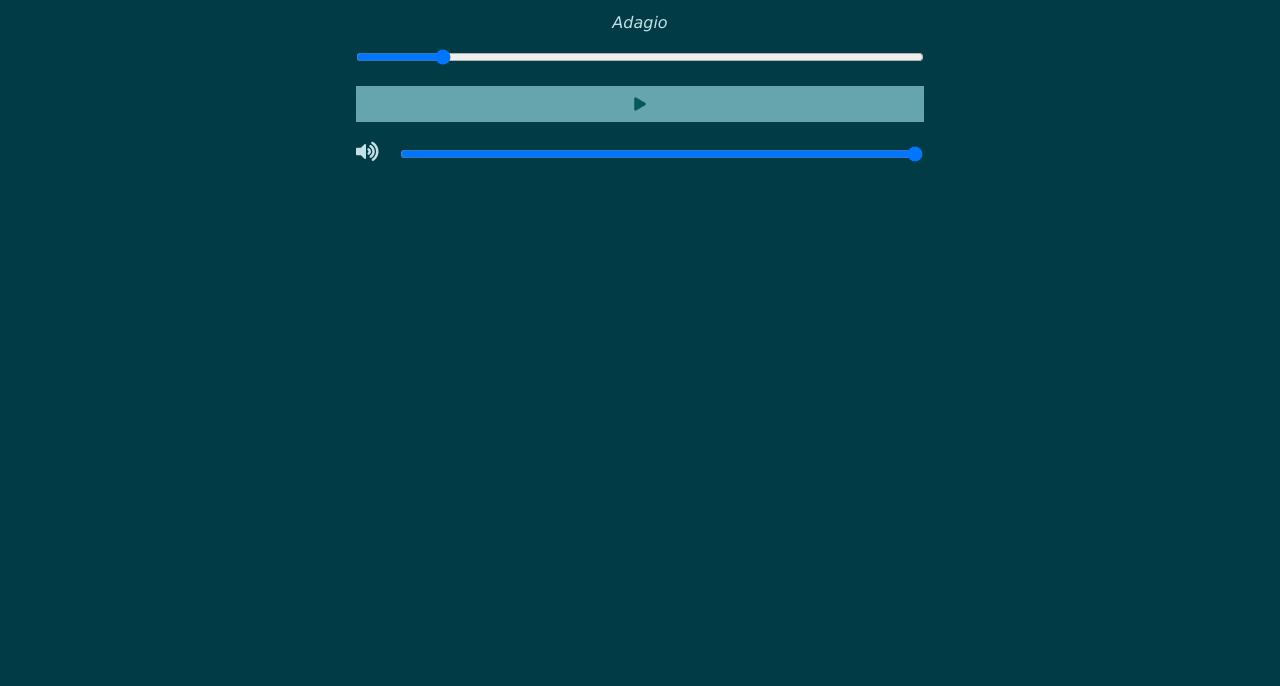
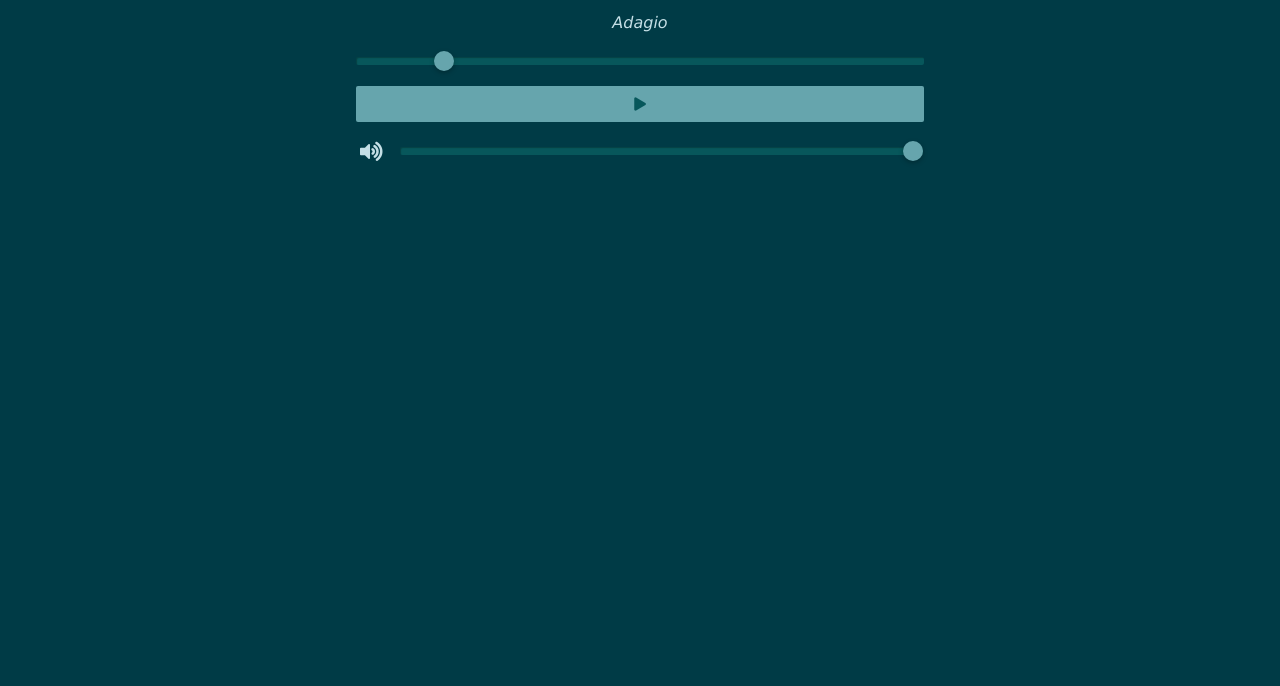
Before and after one commit to Koseydon/metronome, a plain HTML site: page index.html in a window 1280 px wide. Shown: the part 114-800 px from the top of the page. Drawn offline with nearby package versions, Linux system fonts and the light colour scheme.

Commit message:
Input (range) and button styling

```diff
--- a/css/style.css
+++ b/css/style.css
@@ -28,6 +28,8 @@ button {
   background-color: var(--color3);
   color: var(--color2);
   border: none;
+  border-radius: 2px;
+  outline: none;
   padding: 0;
   height: 36px;
   transition: background-color .15s ease-in-out;
@@ -37,6 +39,33 @@ button:hover {
   background-color: var(--color4);
   color: var(--color1);
 }
+
+input[type=range] {
+  -webkit-appearance: none;
+  margin: 0;
+  height: 8px;
+  background-color: var(--color2);
+  border-radius: 2px;
+  box-shadow: 1px 1px 1px rgba(0, 0, 0, 0.25) inset;
+  outline: none;
+  cursor: pointer;
+}
+
+input[type=range]::-webkit-slider-thumb {
+  -webkit-appearance: none;
+  width: 20px;
+  height: 20px;
+  border-radius: 50%;
+  background-color: var(--color3);
+  box-shadow: 0 2px 5px rgba(0, 0, 0, 0.25);
+  transition: background-color .15s ease-in-out;
+  cursor: pointer;
+}
+input[type=range]::-webkit-slider-thumb:hover,
+input[type=range]::-webkit-slider-thumb:active {
+  background-color: var(--color4);
+}
+
 
 #navigation {
   background-color: var(--color2);
@@ -100,6 +129,7 @@ button:hover {
 }
 
 #volumeFontDiv {
+  padding-left: 4px;
   display: inline-block;
   font-size: 20px;
   width: 40px;
@@ -112,7 +142,7 @@ button:hover {
 }
 #volume input[type=range] {
   position: relative;
-  top: 3px;
+  top: -4px;
   margin: 0;
   width: 100%;
 }
```
